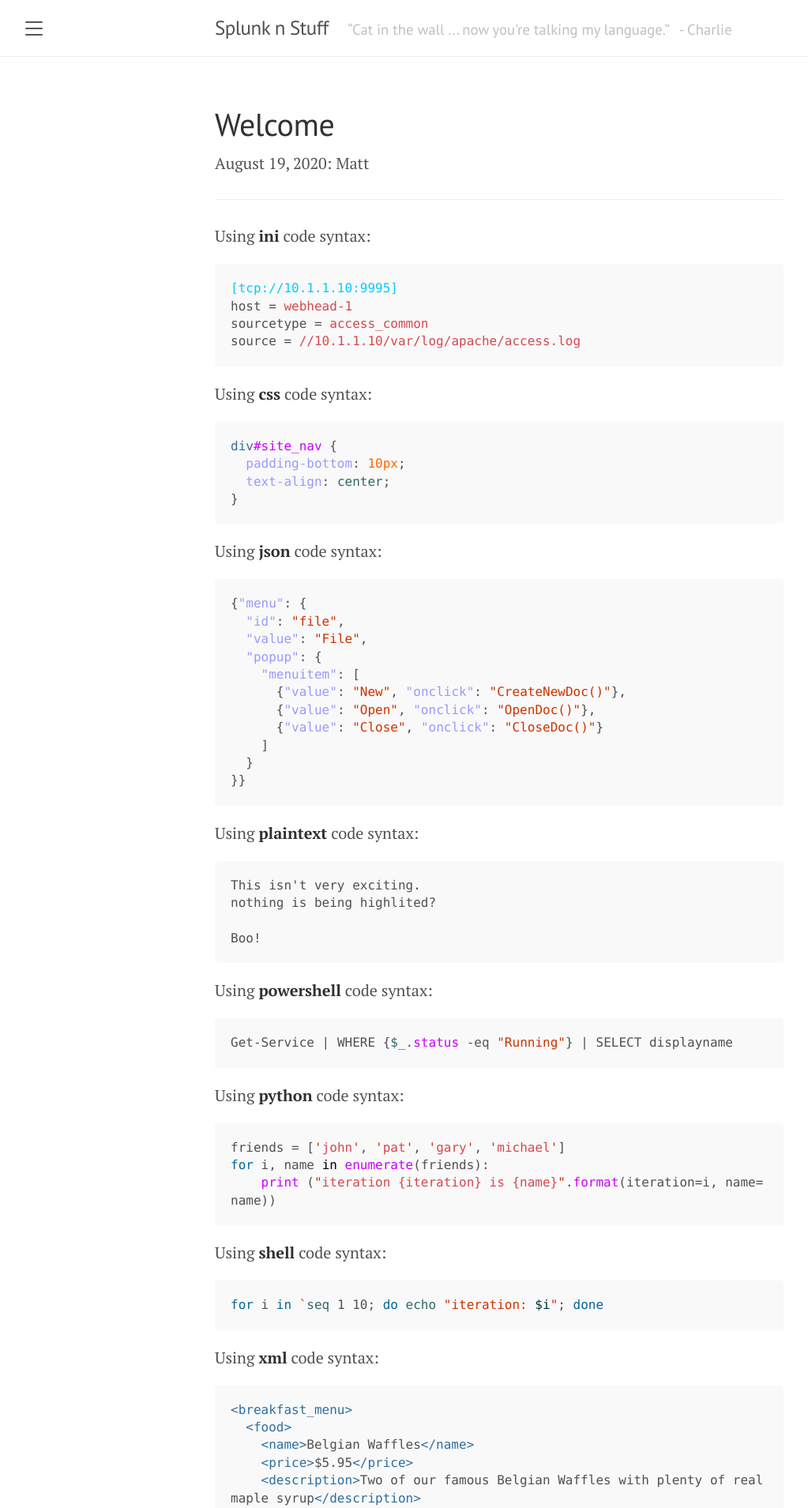
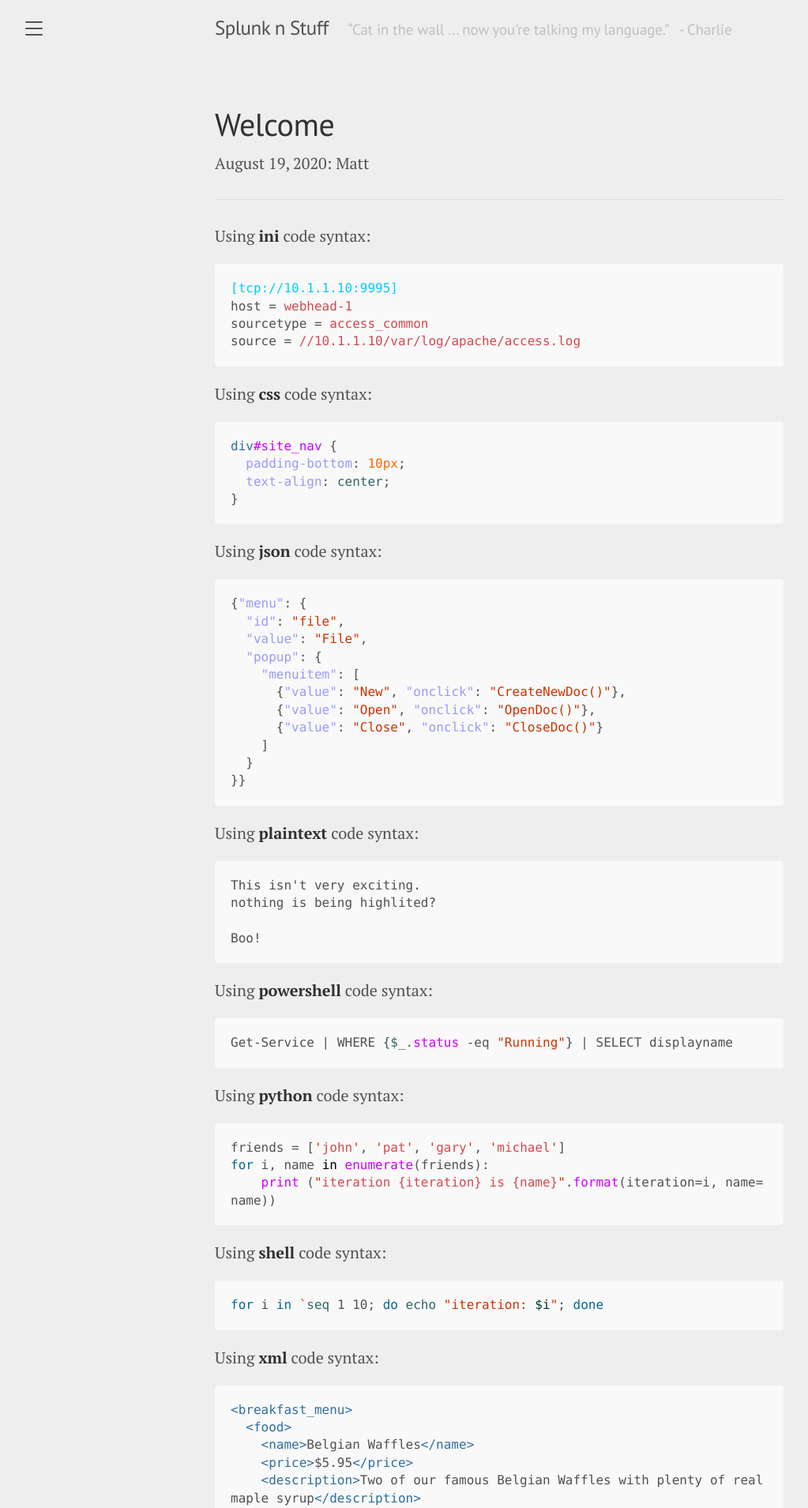
Before and after one commit to fontora/fontora.dev, a Jekyll site: the page built from _posts/2020-08-19-splunking.md, in a window 1280 px wide. Shown: the top 1909 px of the page at 79% size, without its empty margins (8-1031 px from the left). Built offline with Jekyll 4.4.1, drawn with Linux system fonts in a browser that asks for light colours; nearby versions of some CDN libraries; our own code applies the rules of GitHub Pages for plain Markdown files.

Commit message:
Changed background colour

```diff
--- a/public/css/lanyon.css
+++ b/public/css/lanyon.css
@@ -164,7 +164,7 @@ h1, h2, h3, h4, h5, h6 {
 /* Sidebar content */
 .sidebar a {
   font-weight: normal;
-  color: #fff;
+  color: #eee;
 }
 .sidebar-item {
   padding: 1rem;
@@ -218,7 +218,7 @@ a.sidebar-nav-item:focus {
   align-items: center;
   padding: .25rem .75rem;
   color: #505050;
-  background-color: #fff;
+  background-color: #eee;
   border-radius: .25rem;
   cursor: pointer;
 }
@@ -234,7 +234,7 @@ a.sidebar-nav-item:focus {
 .sidebar-toggle:active,
 #sidebar-checkbox:focus ~ .sidebar-toggle,
 #sidebar-checkbox:checked ~ .sidebar-toggle {
-  color: #fff;
+  color: #eee;
   background-color: #555;
 }
 
@@ -546,7 +546,7 @@ a.pagination-item:hover {
           transform: translateX(0);
 }
 .sidebar-overlay #sidebar-checkbox:checked ~ .sidebar-toggle {
-  box-shadow: 0 0 0 .25rem #fff;
+  box-shadow: 0 0 0 .25rem #eee;
 }
 .sidebar-overlay #sidebar-checkbox:checked ~ .sidebar {
   box-shadow: .25rem 0 .5rem rgba(0,0,0,.1);
--- a/public/css/poole.css
+++ b/public/css/poole.css
@@ -60,7 +60,7 @@ html {
 
 body {
   color: #515151;
-  background-color: #fff;
+  background-color: #eee;
   -webkit-text-size-adjust: 100%;
       -ms-text-size-adjust: 100%;
 }
@@ -132,8 +132,8 @@ hr {
   position: relative;
   margin: 1.5rem 0;
   border: 0;
-  border-top: 1px solid #eee;
-  border-bottom: 1px solid #fff;
+  border-top: 1px solid #ddd;
+  border-bottom: 1px solid #eee;
 }
 
 abbr {
```
